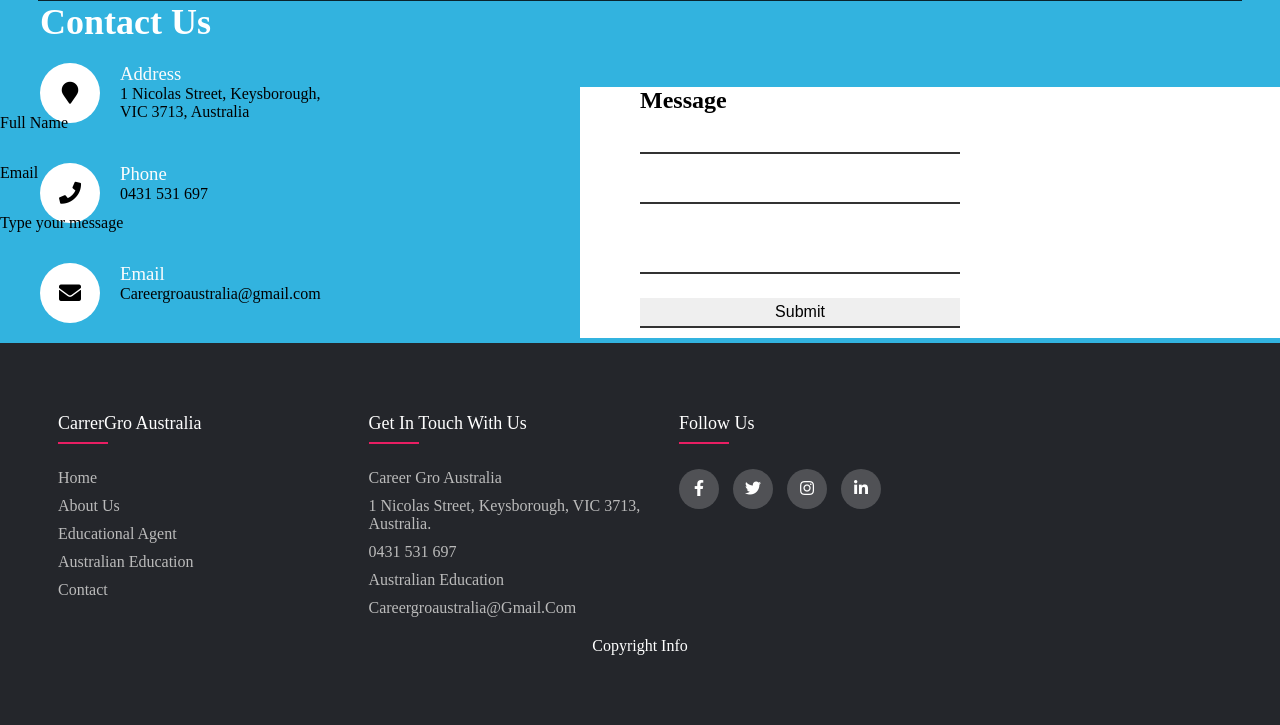
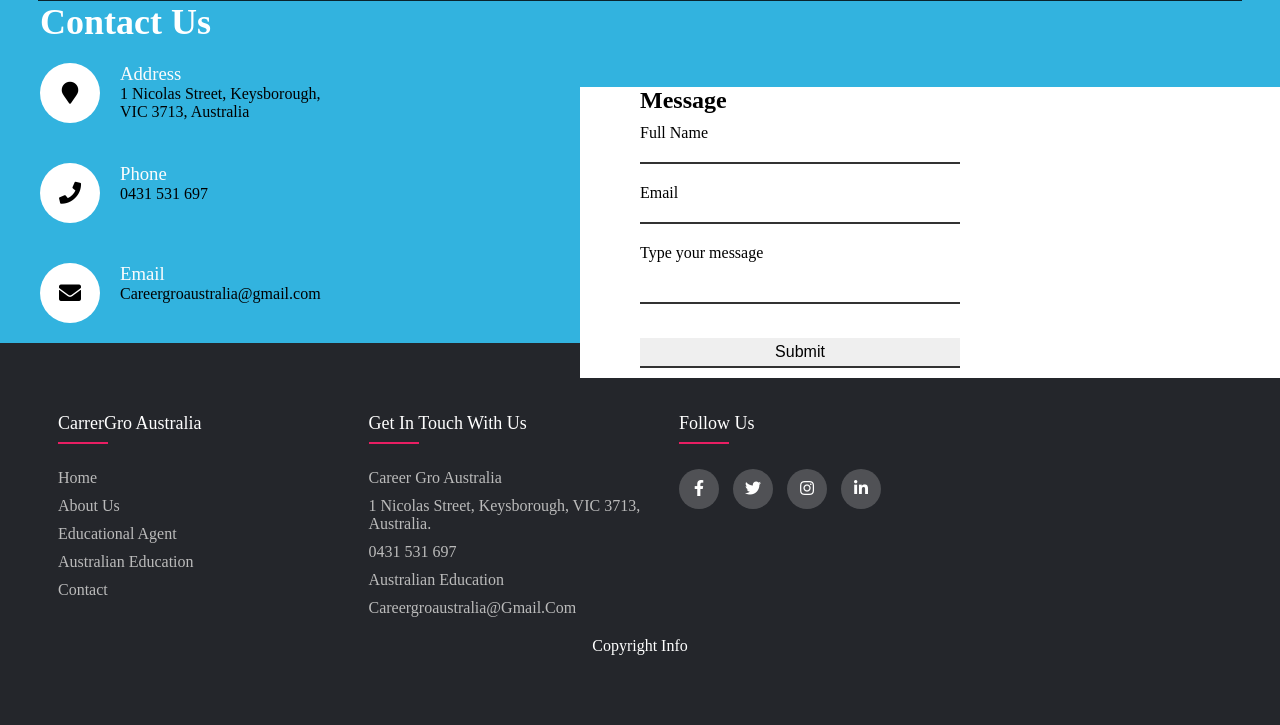
Before and after one commit to 30370657/project2, a PHP site: page /contact.php in a window 1280 px wide. Shown: the part 681-1406 px from the top of the page. Run offline with PHP 8.4, Linux system fonts and the light colour scheme.

Commit message:
Revert "Update style.css"
This reverts commit 90b45fff392d1005f85d450a0defba8106db8290.

```diff
--- a/style/css/style.css
+++ b/style/css/style.css
@@ -340,7 +340,6 @@ color:#24262b;
     align-items: center;
 
 }
-#test
 
 .ContactForm .inputBox{
     position: relative;
```
